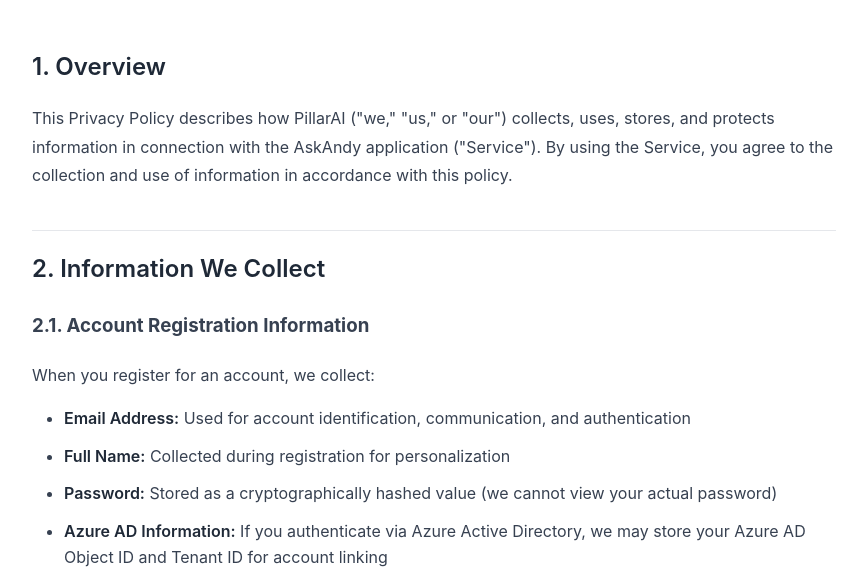
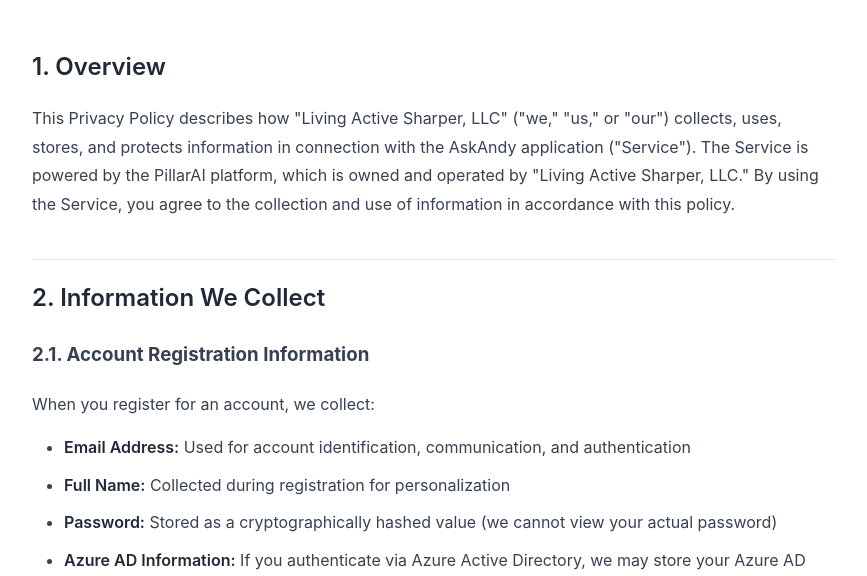
Before and after one commit to aliveactivesharper/AskAndy-Legal, a plain HTML site: page privacy-policy.html in a window 1280 px wide. Shown: the part 209-785 px from the top of the page, without its empty margins (206-1073 px from the left). Drawn offline with Linux system fonts and the light colour scheme.

Commit message:
Update company name in privacy policy

```diff
--- a/privacy-policy.html
+++ b/privacy-policy.html
@@ -108,7 +108,7 @@
             <section>
                 <h2>1. Overview</h2>
                 <p>
-                    This Privacy Policy describes how PillarAI ("we," "us," or "our") collects, uses, stores, and protects information in connection with the AskAndy application ("Service"). By using the Service, you agree to the collection and use of information in accordance with this policy.
+                    This Privacy Policy describes how "Living Active Sharper, LLC" ("we," "us," or "our") collects, uses, stores, and protects information in connection with the AskAndy application ("Service"). The Service is powered by the PillarAI platform, which is owned and operated by "Living Active Sharper, LLC." By using the Service, you agree to the collection and use of information in accordance with this policy.
                 </p>
             </section>
 
```
